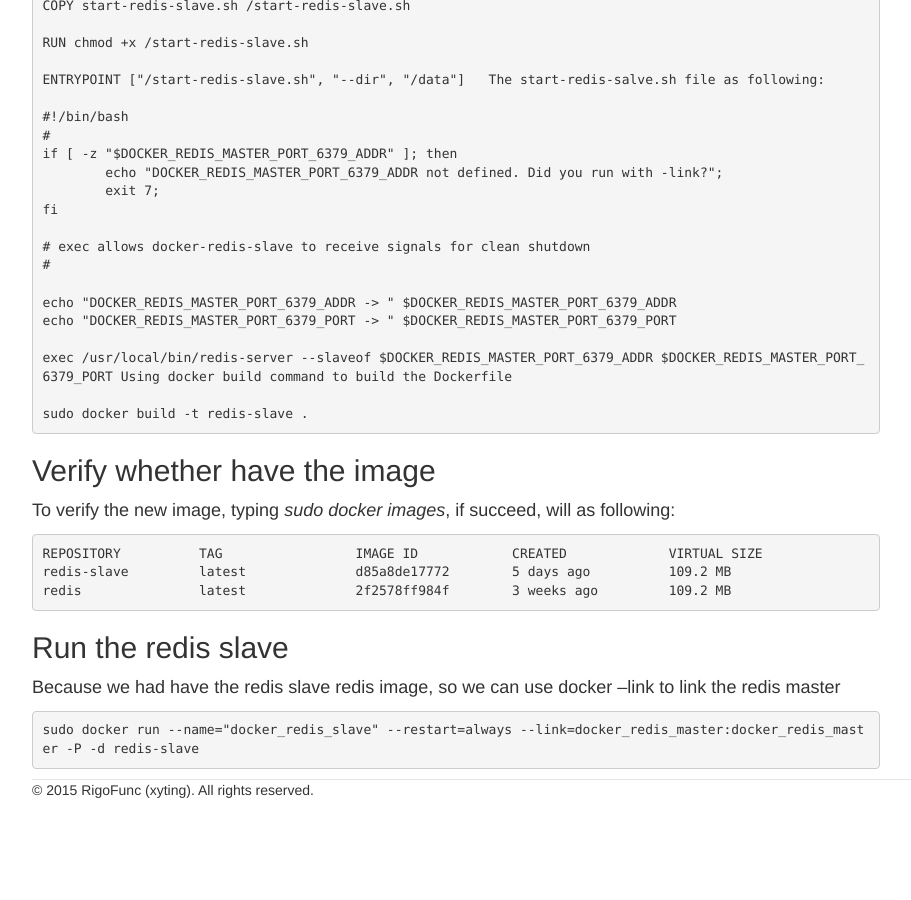
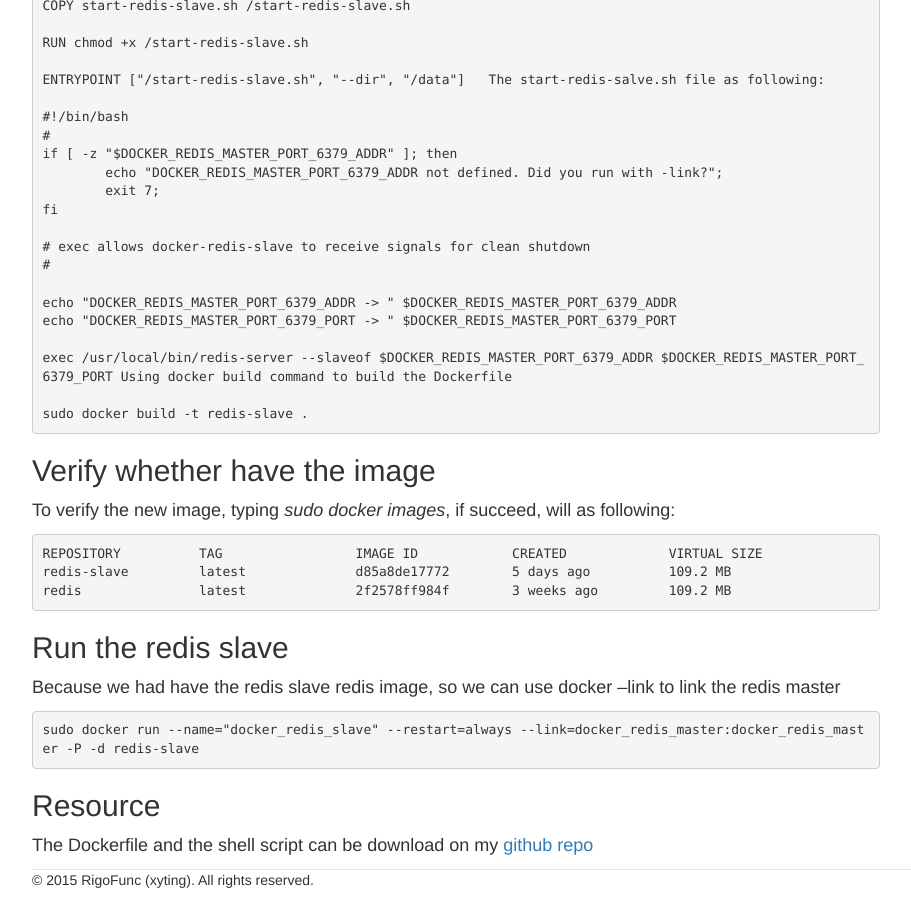
Before and after one commit to rigofunc/xyting.github.io, a Jekyll site: the page built from _posts/2015-10-6-docker-redis-master-slave.md, in a window 1280 px wide and 900 px high, scrolled down 582 px. Shown: the whole window, without its empty margins (38-949 px from the left). Built offline with Jekyll 4.4.1, drawn with Linux system fonts in a browser that asks for light colours; Markdown is read by kramdown in place of the engine named in the settings; before the commit the page ends 1392 px from its top, so only the background shows below that.

Commit message:
update the docker redis master slave post

```diff
--- a/_posts/2015-10-6-docker-redis-master-slave.md
+++ b/_posts/2015-10-6-docker-redis-master-slave.md
@@ -58,3 +58,6 @@ To verify the new image, typing *sudo docker images*, if succeed, will as follow
 Because we had have the redis slave redis image, so we can use docker --link to link the redis master
 
 	sudo docker run --name="docker_redis_slave" --restart=always --link=docker_redis_master:docker_redis_master -P -d redis-slave
+
+## Resource
+The Dockerfile and the shell script can be download on my [github repo](https://github.com/xyting/docker-redis-master-slave)
```
